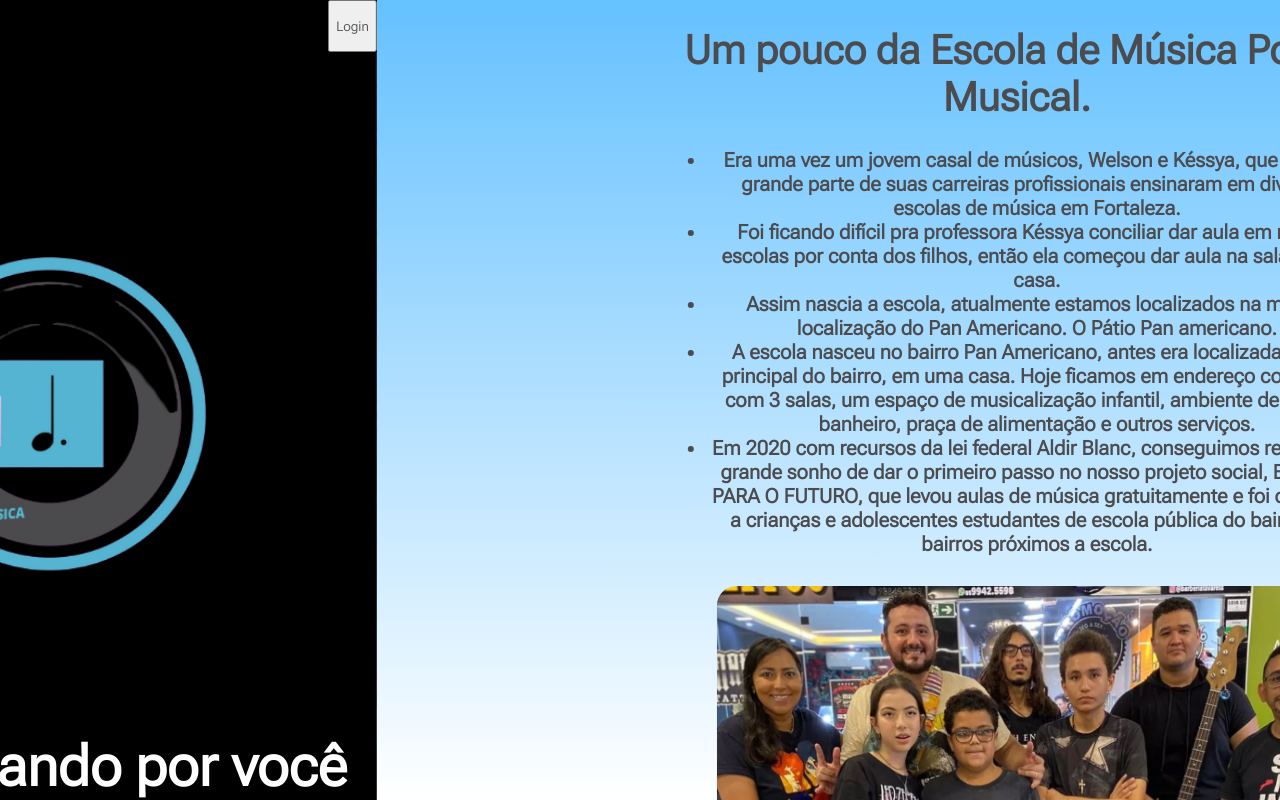
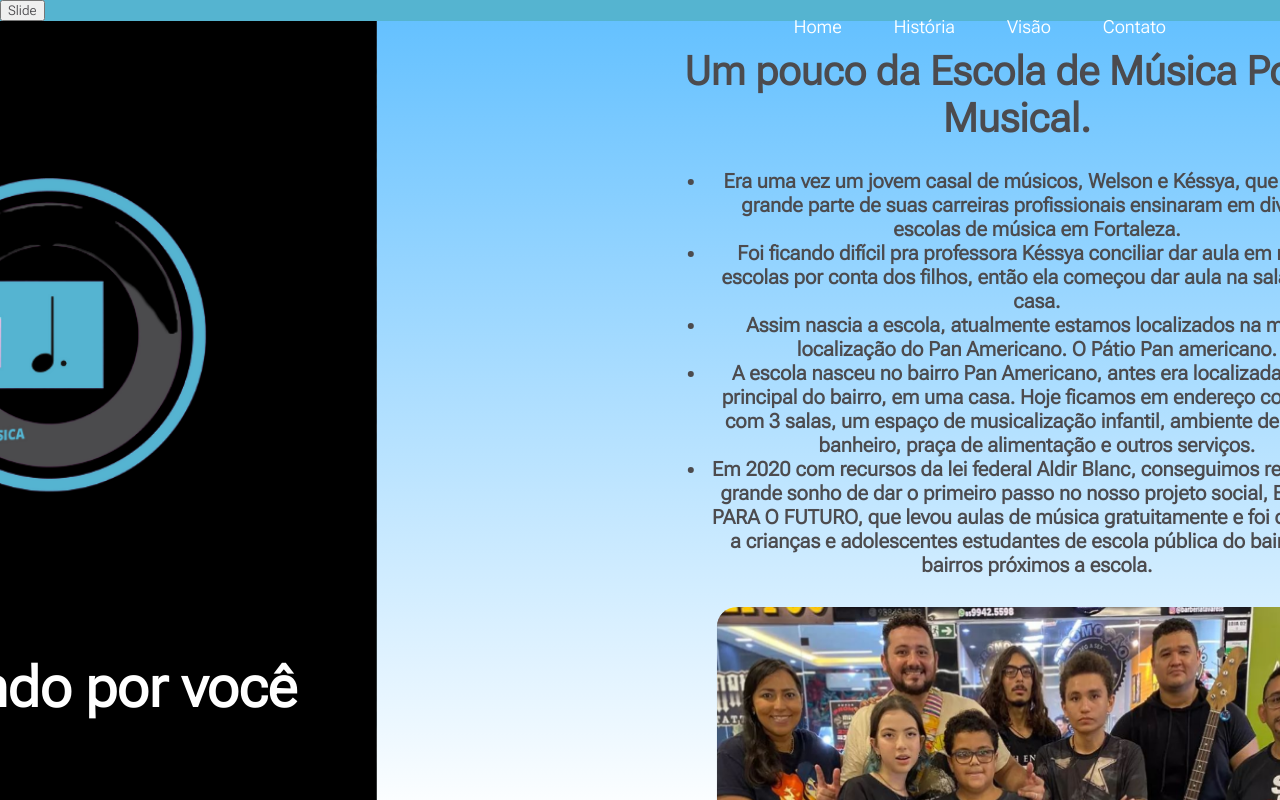
Before and after one commit to DarlanMendes/escola-ponto-musical, a React (Create React App) app: page / in a window 1280 px wide. Built offline with nearby package versions, Linux system fonts and the light colour scheme.

Commit message:
Adição navbar para controle da tela home

```diff
--- a/src/components/Navbar.css
+++ b/src/components/Navbar.css
@@ -1,58 +1,64 @@
-.navbar{
+.navbar {
     display: none;
 }
-nav{
+
+nav {
 
     position: fixed;
-    top:0;
-    left:0;
-    height:52px;
-    width:100%;
+    top: 0;
+    left: 0;
+    height: 52px;
+    width: 100%;
     margin: 0;
-    padding:0;
+    padding: 0;
     z-index: 2;
-    display:flex;
+    display: flex;
     flex-wrap: wrap;
-    justify-content: space-between;
-    background-color: black;
+    justify-content: end;
+
+
 }
 
 
 
-.nav-bar-list{
+.nav-bar-list {
     display: flex;
     flex-wrap: wrap;
     justify-content: end;
-    width:610px;
-    height:50px;
-    margin:0;
+    width: 610px;
+    height: 50px;
+    margin: 0;
     padding: 0;
-    background-color:black;
+    background-color: black;
     border: 1px black solid;
 
 }
-.nav-bar-item{
-    width:100px;
-    padding:10px 5px;
+
+.nav-bar-item {
+    width: 100px;
+    padding: 10px 5px;
+    margin:0 10px;
     list-style-type: none;
     font-weight: bold;
     border: 1px black solid;
     text-align: center;
     border-radius: 0 0 9px 9px;
     background-color: white;
-    transition:0.9s;
+    transition: 0.9s;
 }
 
-.nav-bar-item:hover{
-    color:#ccc;
+.nav-bar-item:hover {
+    color: #ccc;
     border: 1px #777 solid;
     padding: 40px 5px 30px 5px;
 }
-a{
+
+a {
     text-decoration: none;
-    transition:0.9s;
+    transition: 0.9s;
 
 }
-a:hover{
-    color:#aaa
+
+a:hover {
+    color: #aaa
 }
--- a/src/pages/Home/Home.css
+++ b/src/pages/Home/Home.css
@@ -14,7 +14,18 @@
     transition:ease 1.2s;
 }
 .navbar-home{
-    width:100vw;
+    position:fixed;
+    top:0;
+    left:0;
+    width:90vw;
+    padding:0 40px;
+}
+.navbar-home button{
+    border:transparent;
+    margin:0 20px;
+    font-size: large;
+    color:white;
+    background-color: transparent;
 }
 .transparency-bg-1-home{
     display: flex;
@@ -83,6 +94,7 @@
 
 
 .txt-pg1-home{
+    margin:0 50px 100px 0;
     font-size: 56px;
     font-weight: 700;
     color: rgb(255, 255, 255);
--- a/src/pages/Home/Home.jsx
+++ b/src/pages/Home/Home.jsx
@@ -13,37 +13,53 @@ import { useState, useEffect } from 'react'
 
 const Home = () => {
     const [position, setPosition] = useState(0)
-
-    const slideShow = () => {
+    const [slideShow, setSlideShow] = useState(true);
+    const slideShowPosition = () => {
+        if (slideShow) {
             if (position > -300) {
                 setPosition(position - 100);
                 console.log(position)
             } else {
                 setPosition(0);
             }
+
         }
-    const setSlideShow = () => {
-        setTimeout(function () {
-            slideShow();
-        }, 5000)
     }
+    // const slideShowSet = () => {
+
+
+
+
+
+    // }
+
     const handleLogin = () => {
         window.location.pathname = "/login";
     }
+    const handleHome = () => {
+
+
+    }
     useEffect(() => {
-        setSlideShow()
-    }, [position]);
+
+        setTimeout(function () {
+            if (slideShow) {
+            slideShowPosition();}
+        }, 5000)
+    }, [position, slideShow]);
 
 
     return (
         <div className='home-container'>
+            <button onClick={()=>{setSlideShow(true)}}> Slide </button>
+            <nav className='navbar-home'>
+                    <button onClick={()=>{setPosition(0);setSlideShow(false)}}>Home</button>
+                    <button onClick={()=>{setSlideShow(false);setPosition(-100)}}>História</button>
+                    <button onClick={()=>{setSlideShow(false);setPosition(-200)}}>Visão</button>
+                    <button onClick={()=>{setSlideShow(false);setPosition(-300)}}>Contato</button>
+            </nav>
             <div className='home' style={{ transform: `translateX(${position}vw)` }}>
-                <nav className='navbar-home'>
-                    <button onClick={handleLogin}>Login</button>
-                    <button onClick={handleLogin}>Nossa história</button>
-                    <button onClick={handleLogin}>Contato</button>
-                    <button onClick={handleLogin}>Login</button>
-                </nav>
+
                 <div className='bg-1-home'>
                     <div className='transparency-bg-1-home'>
                         <div className='container-logotipo'>
```
Lines whose indentation alone changed are shown as unchanged.
